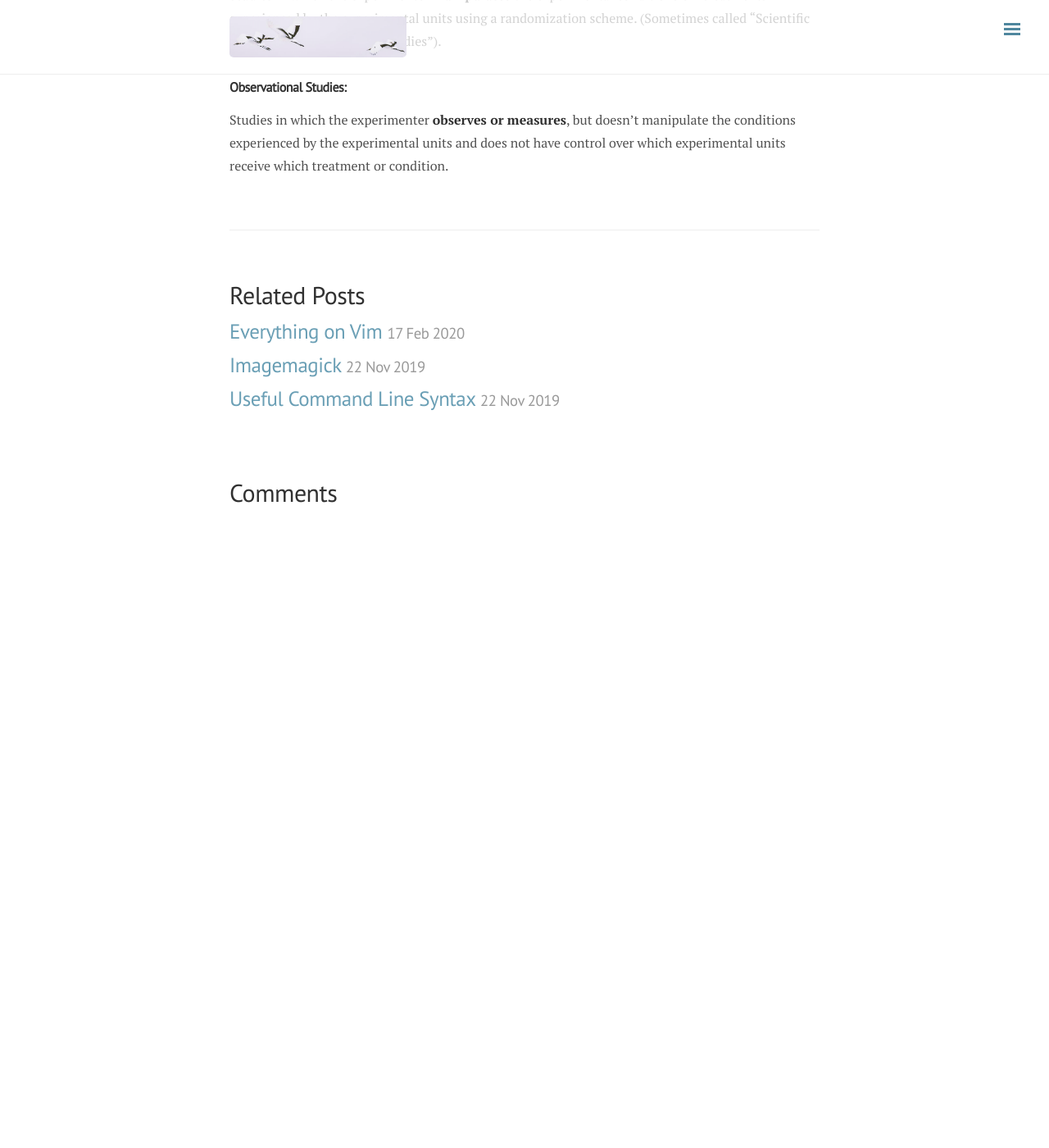
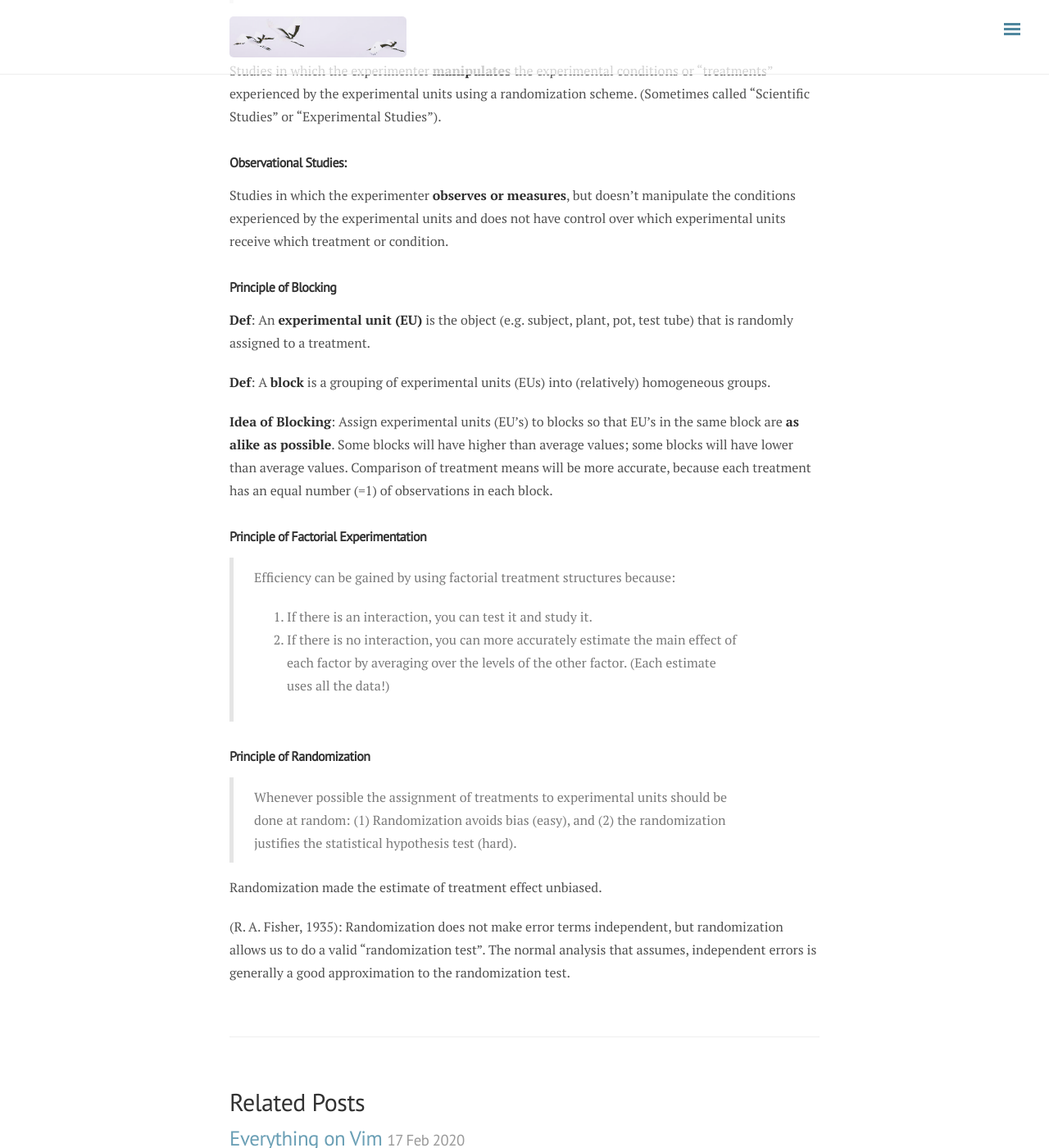
Before and after one commit to ylyy93/my_blog, a Jekyll site: the page built from _posts/phil/2020-03-18-experimental-design.md, in a window 1280 px wide and 1400 px high, scrolled down 969 px. Shown: the whole window at 82% size. Built offline with Jekyll 4.4.1, drawn with Linux system fonts in a browser that asks for light colours; nearby versions of some CDN libraries; comment, search, counter and statistics services are not loaded; before the commit the page ends 1599 px from its top, so only the background shows below that; some of the changed text lies outside the part shown.

Commit message:
rebuilding site Wed Mar 18 18:05:24 PDT 2020

```diff
--- a/_posts/phil/2020-03-18-experimental-design.md
+++ b/_posts/phil/2020-03-18-experimental-design.md
@@ -25,9 +25,29 @@ You need a control treatment in your experiment!
 > You make inference to the population from which you sample.
 
 ### Principle of Experimental Manipulation
+> In designed experiments (“scientific studies”) you can make inference about causal relationships. In observational studies you cannot.
 
 ##### Designed Experiments:
 Studies in which the experimenter **manipulates** the experimental conditions or “treatments” experienced by the experimental units using a randomization scheme. (Sometimes called “Scientific Studies” or “Experimental Studies”).
 
 ##### Observational Studies:
 Studies in which the experimenter **observes or measures**, but doesn’t manipulate the conditions experienced by the experimental units and does not have control over which experimental units receive which treatment or condition.
+
+### Principle of Blocking
+**Def**: An **experimental unit (EU)** is the object (e.g. subject, plant, pot, test tube) that is randomly assigned to a treatment.
+
+**Def**: A **block** is a grouping of experimental units (EUs) into (relatively) homogeneous groups.
+
+**Idea of Blocking**: Assign experimental units (EU’s) to blocks so that EU’s in the same block are **as alike as possible**. Some blocks will have higher than average values; some blocks will have lower than average values. Comparison of treatment means will be more accurate, because each treatment has an equal number (=1) of observations in each block.
+
+### Principle of Factorial Experimentation
+> Efficiency can be gained by using factorial treatment structures because:
+1. If there is an interaction, you can test it and study it.
+2. If there is no interaction, you can more accurately estimate the main effect of each factor by averaging over the levels of the other factor. (Each estimate uses all the data!)
+
+### Principle of Randomization
+> Whenever possible the assignment of treatments to experimental units should be done at random: (1) Randomization avoids bias (easy), and (2) the randomization justifies the statistical hypothesis test (hard).
+
+Randomization made the estimate of treatment effect unbiased.
+
+(R. A. Fisher, 1935): Randomization does not make error terms independent, but randomization allows us to do a valid “randomization test”. The normal analysis that assumes, independent errors is generally a good approximation to the randomization test.
```
